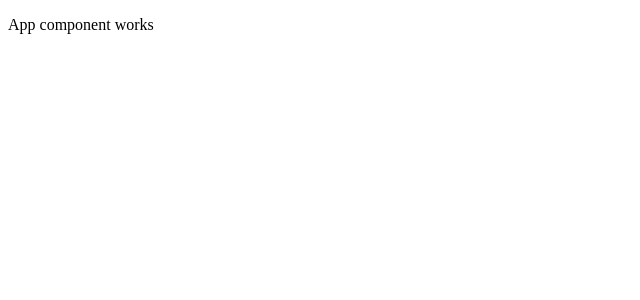
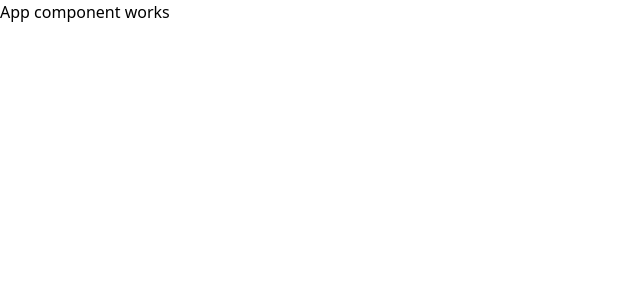
Before and after one commit to Special30DotNet/Inventory_Management_frontend, an Angular app: page / in a window 1280 px wide. Shown: the top 300 px of the page, without its empty margins (0-640 px from the left). Built offline with nearby package versions, Linux system fonts and the light colour scheme.

Commit message:
Tailwind added in angular project.

```diff
--- a/package.json
+++ b/package.json
@@ -18,7 +18,10 @@
     "@angular/platform-browser": "^19.0.0",
     "@angular/platform-browser-dynamic": "^19.0.0",
     "@angular/router": "^19.0.0",
+    "@tailwindcss/postcss": "^4.1.17",
+    "postcss": "^8.5.6",
     "rxjs": "~7.8.0",
+    "tailwindcss": "^4.1.17",
     "tslib": "^2.3.0",
     "zone.js": "~0.15.0"
   },
--- a/src/index.html
+++ b/src/index.html
@@ -6,6 +6,7 @@
   <base href="/">
   <meta name="viewport" content="width=device-width, initial-scale=1">
   <link rel="icon" type="image/x-icon" href="favicon.ico">
+  <script src="https://cdn.jsdelivr.net/npm/@tailwindcss/browser@4"></script>
 </head>
 <body>
   <app-root></app-root>
--- a/src/styles.css
+++ b/src/styles.css
@@ -1 +1 @@
-/* You can add global styles to this file, and also import other style files */
+@import "tailwindcss";/* You can add global styles to this file, and also import other style files */
```
Also changed, not shown: src/.postcssrc.json (added), 1 other file (tests, documents, lock files or other folders).
